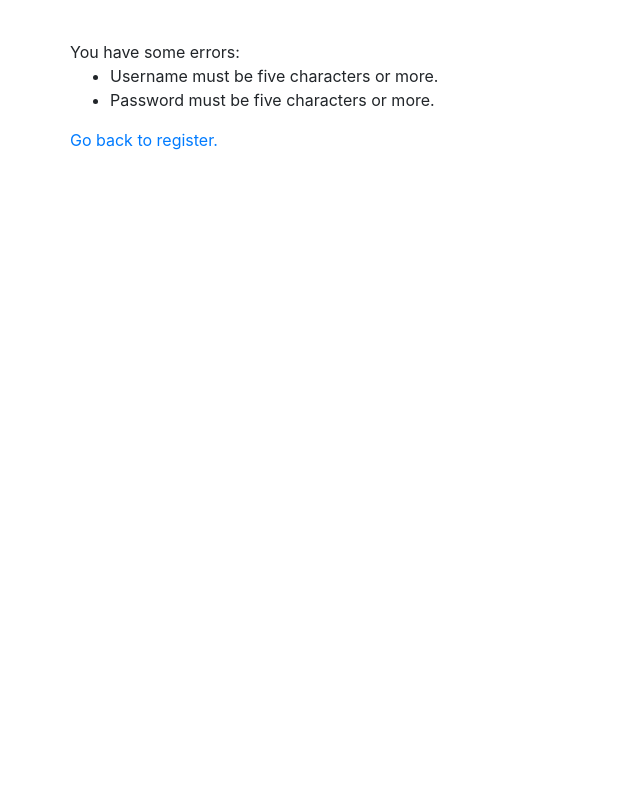
After one commit to encadyma/php-tutorial, a PHP site: page /handlelogin.php in a window 1280 px wide. The commit adds this page. Shown: the whole page, without its empty margins (0-640 px from the left). Run offline with PHP 8.4, Linux system fonts and the light colour scheme; data that the repository does not hold is empty; some libraries are stand-ins or nearby versions.

Commit message:
Handle login

```diff
--- /dev/null
+++ b/handlelogin.php
@@ -0,0 +1,54 @@
+<?php
+include('includes/db.php');
+
+$username = mysqli_real_escape_string($link, $_POST["username"]);
+$password = mysqli_real_escape_string($link, $_POST["password"]);
+
+$errors = [];
+
+if (strlen($username) < 5) {
+	$errors[] = "Username must be five characters or more.";
+}
+
+if (strlen($password) < 5) {
+	$errors[] = "Password must be five characters or more.";
+}
+
+if (sizeof($errors) == 0) {
+	$user = mysqli_fetch_all(mysqli_query($link, "SELECT * FROM users WHERE username = '$username'"), MYSQLI_ASSOC)[0];
+
+	if (empty($user)) {
+		$errors[] = "There is no user with that username. Please try again.";
+	} else {
+		if (password_verify($password, $user["password"])) {
+			$success = true;
+		} else {
+			$errors[] = "The user password does not match. Please try again.";
+		}
+	}
+}
+?>
+<html>
+<head>
+	<title>Register User</title>
+	<?php include('includes/header.php') ?>
+</head>
+<body>
+	<div class="container" style="padding: 40px 0;">
+		<?php if (sizeof($errors) > 0) { ?>
+		<span>You have some errors:</span>
+		<ul>
+			<?php foreach($errors as $err) { ?>
+			<li><?php echo $err; ?></li>
+			<?php } ?>
+		</ul>
+		<a href="register.php">Go back to register.</a>
+		<?php } else if ($success) { ?>
+		<span>You are logged in. Welcome, <?php echo $user["username"] ?>.</span>
+		<?php } else { ?>
+		<span>An account was not created.</span>
+		<?php } ?>
+	</div>
+	<?php include('includes/footer.php') ?>
+</body>
+</html>
--- a/login.php
+++ b/login.php
@@ -7,7 +7,7 @@
 <body>
 	<div class="container" style="padding: 40px 0;">
 		<h1>Login</h1>
-		<form style="width: 60%; margin: 0 auto;" method="POST" action="submitpost.php">
+		<form style="width: 60%; margin: 0 auto;" method="POST" action="handlelogin.php">
 			<div class="input-group">
 				<input name="username" class="form-control" type="text" placeholder="Username" style="margin-top: 20px;"/>
 			</div>
```
